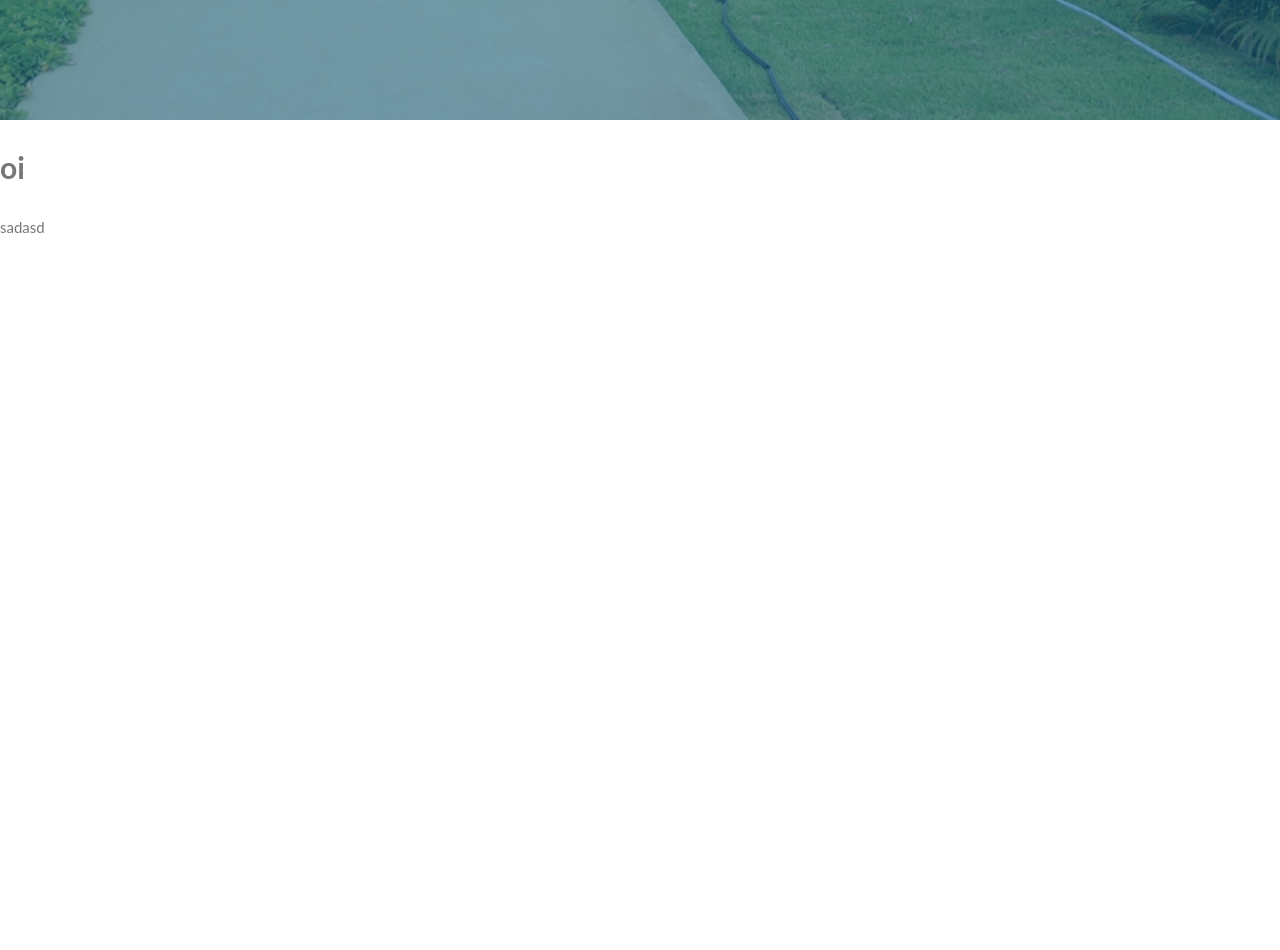
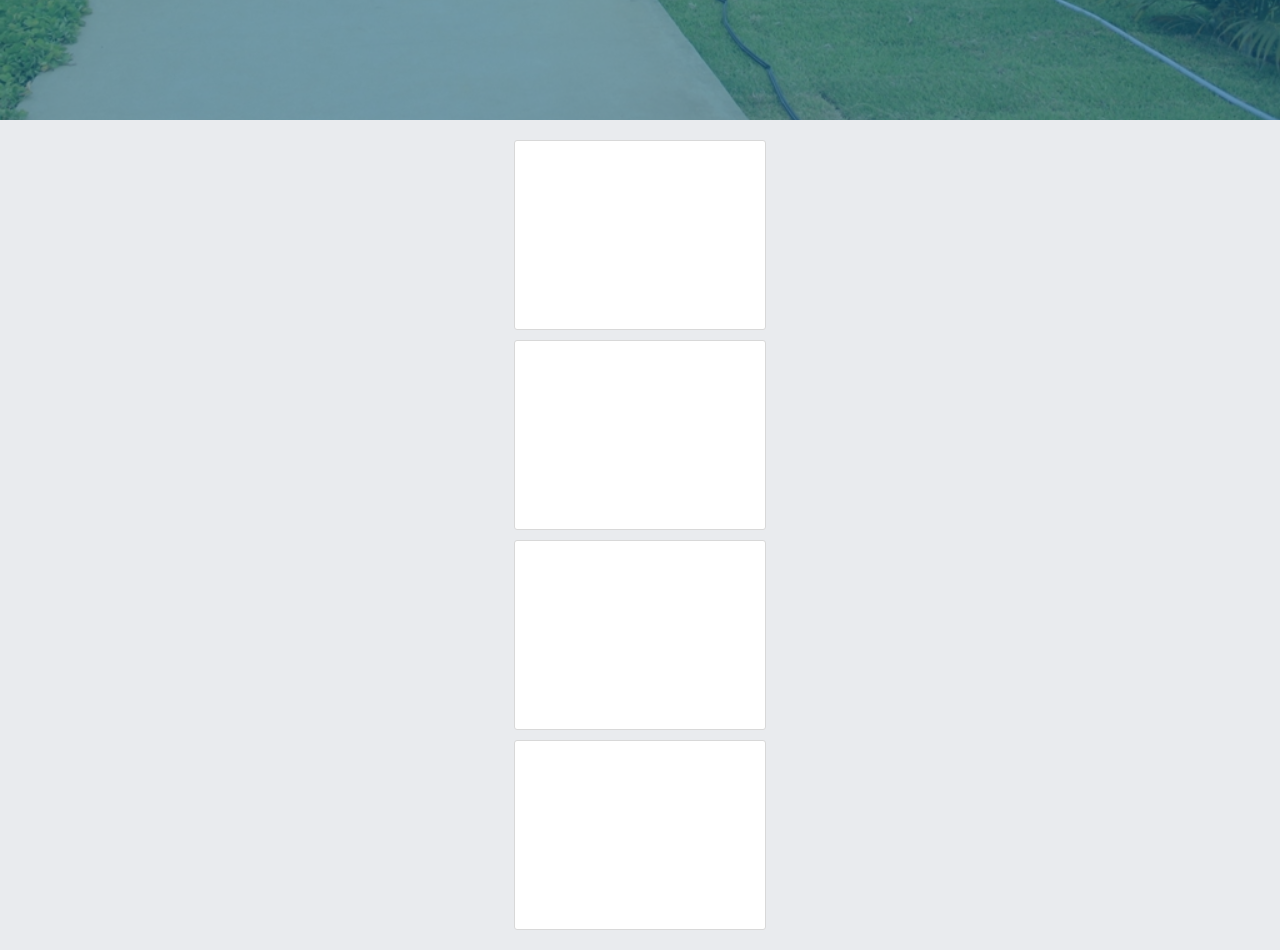
Before and after one commit to ifpe-cti/ifpe-cti.github.io, a React (Create React App) app: page / in a window 1280 px wide. Shown: the part 680-1630 px from the top of the page. Before the commit the page ends 921 px from the top, so only its background shows below. Built offline with nearby package versions, Linux system fonts and the light colour scheme.

Commit message:
Corrigindo erro no width

```diff
--- a/src/App.js
+++ b/src/App.js
@@ -3,11 +3,12 @@ import PresentationPhoto from './components/PresentationPhoto'
 import CardProject from './components/CardProject'
 import campus from './assets/img/campus.jpg'
 import logoCti from './assets/img/ctiLogoBranca.png'
+import './index.css'
 
 class App extends Component {
   render() {
     return (
-      <div>
+      <div >
         <PresentationPhoto
           color={'#0F6B99'}
           backgroundImage={campus}
@@ -15,7 +16,6 @@ class App extends Component {
           logo={logoCti}
         />
         <CardProject/>
-        sadasd
       </div>
     );
   }
--- a/src/components/CardProject/index.jsx
+++ b/src/components/CardProject/index.jsx
@@ -1,13 +1,17 @@
 import React from 'react'
+import { Card, Container } from './styles'
 
 export default class CardProject extends React.Component {
 
 
-    render(){
-        return(
-            <h1>
-                oi
-            </h1>
+    render() {
+        return (
+            <Container>
+                <Card/>
+                <Card/>
+                <Card/>
+                <Card/>
+            </Container>
         )
     }
 }
--- /dev/null
+++ b/src/components/CardProject/styles.js
@@ -0,0 +1,19 @@
+import styled from 'styled-components'
+
+export const Card = styled.div`
+    background: #FFF;
+    width: 250px;
+    height: 200px;
+    border-radius: 3px;
+    border: 1px solid #D8D8D8;
+    margin: 5px;
+`
+
+export const Container = styled.div`
+    width: 100%;
+    height: 800px;
+    display: flex;
+    flex-direction: column;
+    align-items: center;
+    padding: 15px 0;
+`
--- a/src/components/PresentationPhoto/styles.js
+++ b/src/components/PresentationPhoto/styles.js
@@ -2,21 +2,10 @@ import styled, { createGlobalStyle } from 'styled-components'
 
 export const GlobalStyle = createGlobalStyle`
     body, html {
-        height: 100%;
         margin: 0;
         font: 400 15px/1.8 "Lato", sans-serif;
         color: #777;
     }
-`
-
-export const ContainerImage = styled.div`
-    position: absolute;
-    left: 0;
-    top: 0;
-    width: 100%;
-    text-align: center;
-    color: #000;
-    background: red;
 `
 
 export const BackgroundOpacity = styled.div`
@@ -110,6 +99,7 @@ export const Container = styled.div`
     background-position: center;
     background-repeat: no-repeat;
     background-size: cover;
+    width: 100%;
 
     @media (max-width: 575.98px) {
         height: ${props => props.heightProps === 'auto' ? '185px' : props.heightProps};
--- a/src/index.css
+++ b/src/index.css
@@ -1,11 +1,5 @@
 body {
-  margin: 0;
-  padding: 0;
-  font-family: -apple-system, BlinkMacSystemFont, "Segoe UI", "Roboto", "Oxygen",
-    "Ubuntu", "Cantarell", "Fira Sans", "Droid Sans", "Helvetica Neue",
-    sans-serif;
-  -webkit-font-smoothing: antialiased;
-  -moz-osx-font-smoothing: grayscale;
+  background: #e9ebee;
 }
 
 code {
```
